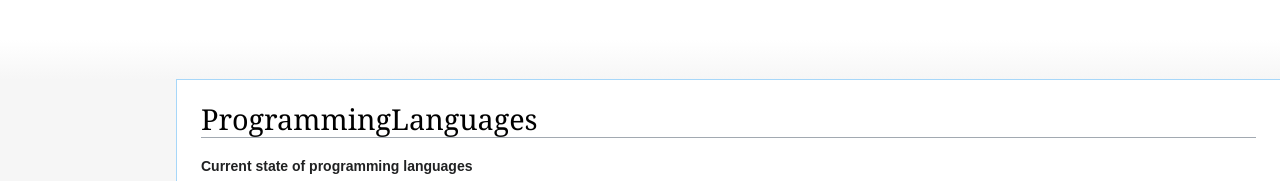
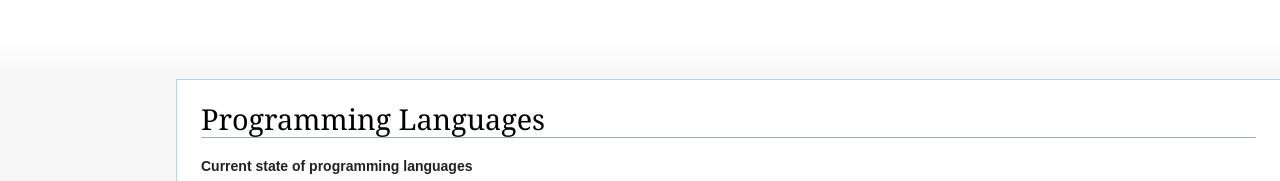
Before and after one commit to borium-org/borium-org.github.io, a plain HTML site: page ProgrammingLanguages.html in a window 1280 px wide. Shown: the top 181 px of the page. Drawn offline with Linux system fonts and the light colour scheme; a script that the page names is missing.

Commit message:
Reworked camelcase H1 titles to look more natural, with spaces separating capitalized words. Acronyms are preserved.

```diff
--- a/ProgrammingLanguages.html
+++ b/ProgrammingLanguages.html
@@ -20,7 +20,7 @@
 	<div id="siteNotice"></div>
 	<div class="mw-indicators">
 	</div>
-	<h1 id="firstHeading" class="firstHeading" >ProgrammingLanguages</h1>
+	<h1 id="firstHeading" class="firstHeading" >Programming Languages</h1>
 	<div id="bodyContent" class="vector-body">
 		<div id="siteSub" class="noprint">From Borium</div>
 		<div id="contentSub"></div>
```
Also changed, not shown: Borium%3AAbout.html (+1 -1 lines).
